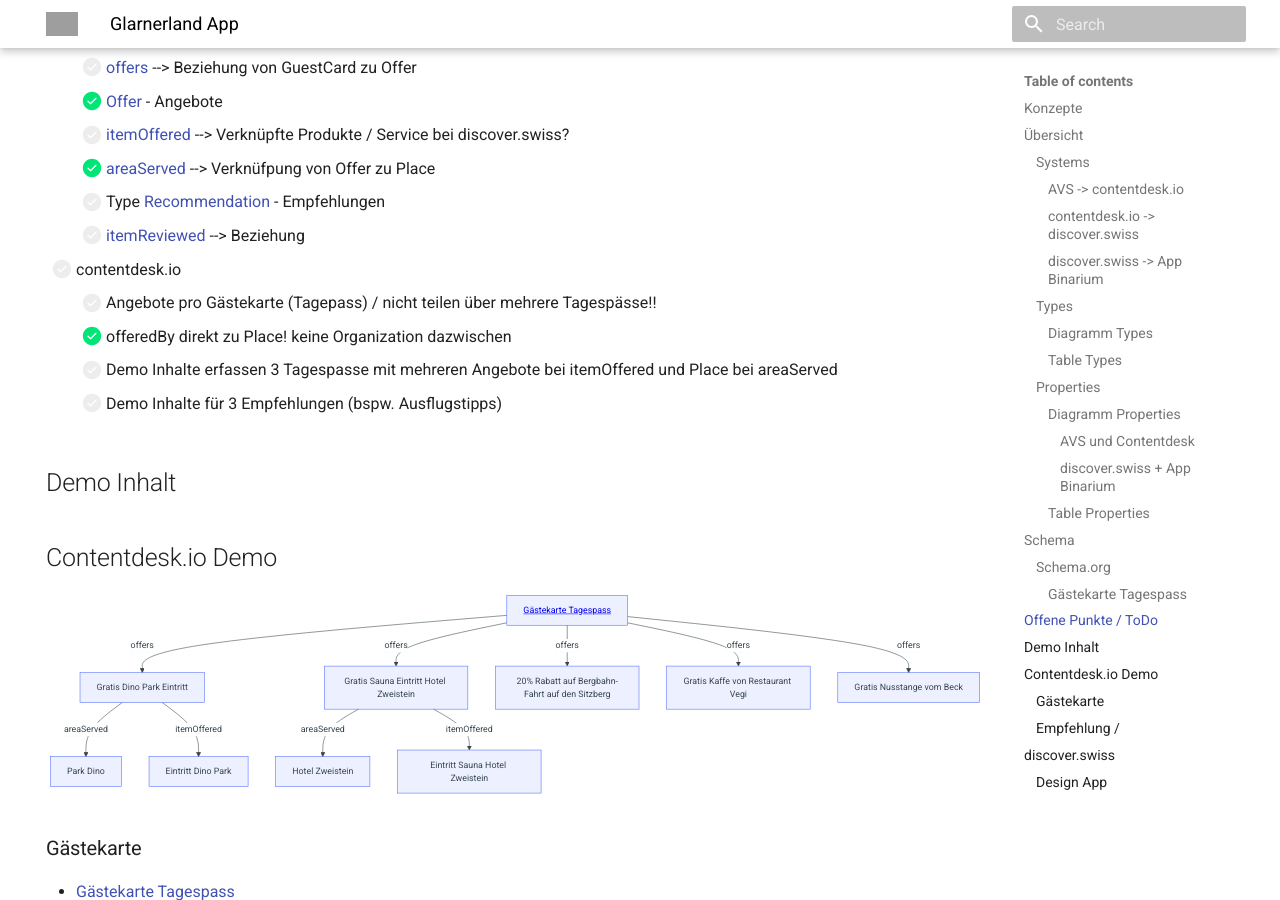
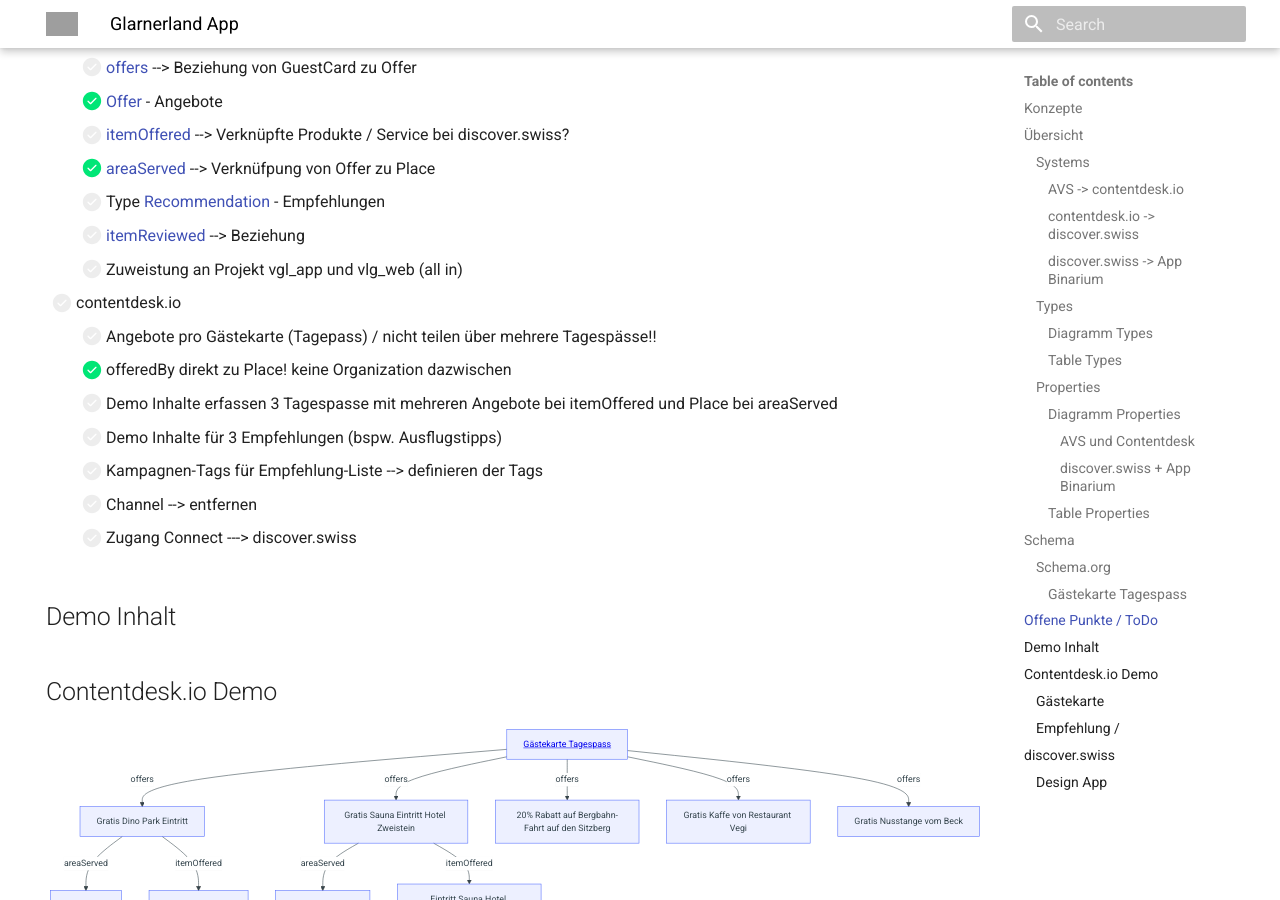
Before and after one commit to tsolenthaler/docs.contentdesk.io, an MkDocs documentation site: the page built from docs/projects/glarnerlandApp.md, in a window 1280 px wide and 900 px high, scrolled down 3893 px. Built offline with MkDocs 1.6.1 and Material for MkDocs 9.7.7, drawn with Linux system fonts in a browser that asks for light colours; grey boxes are pictures that could not be loaded.

```diff
--- a/docs/projects/glarnerlandApp.md
+++ b/docs/projects/glarnerlandApp.md
@@ -288,12 +288,16 @@
     * [x] [areaServed] --> Verknüfpung von Offer zu Place
     * [ ] Type [Recommendation] - Empfehlungen
     * [ ] [itemReviewed] --> Beziehung
+    * [ ] Zuweistung an Projekt vgl_app und vlg_web (all in)
 
 - [ ] contentdesk.io
     * [ ] Angebote pro Gästekarte (Tagepass) / nicht teilen über mehrere Tagespässe!!
     * [x] offeredBy direkt zu Place! keine Organization dazwischen
     * [ ] Demo Inhalte erfassen 3 Tagespasse mit mehreren Angebote bei itemOffered und Place bei areaServed
     * [ ] Demo Inhalte für 3 Empfehlungen (bspw. Ausflugstipps)
+    * [ ] Kampagnen-Tags für Empfehlung-Liste --> definieren der Tags
+    * [ ] Channel --> entfernen
+    * [ ] Zugang Connect ---> discover.swiss
 
 ## Demo Inhalt
 
```
